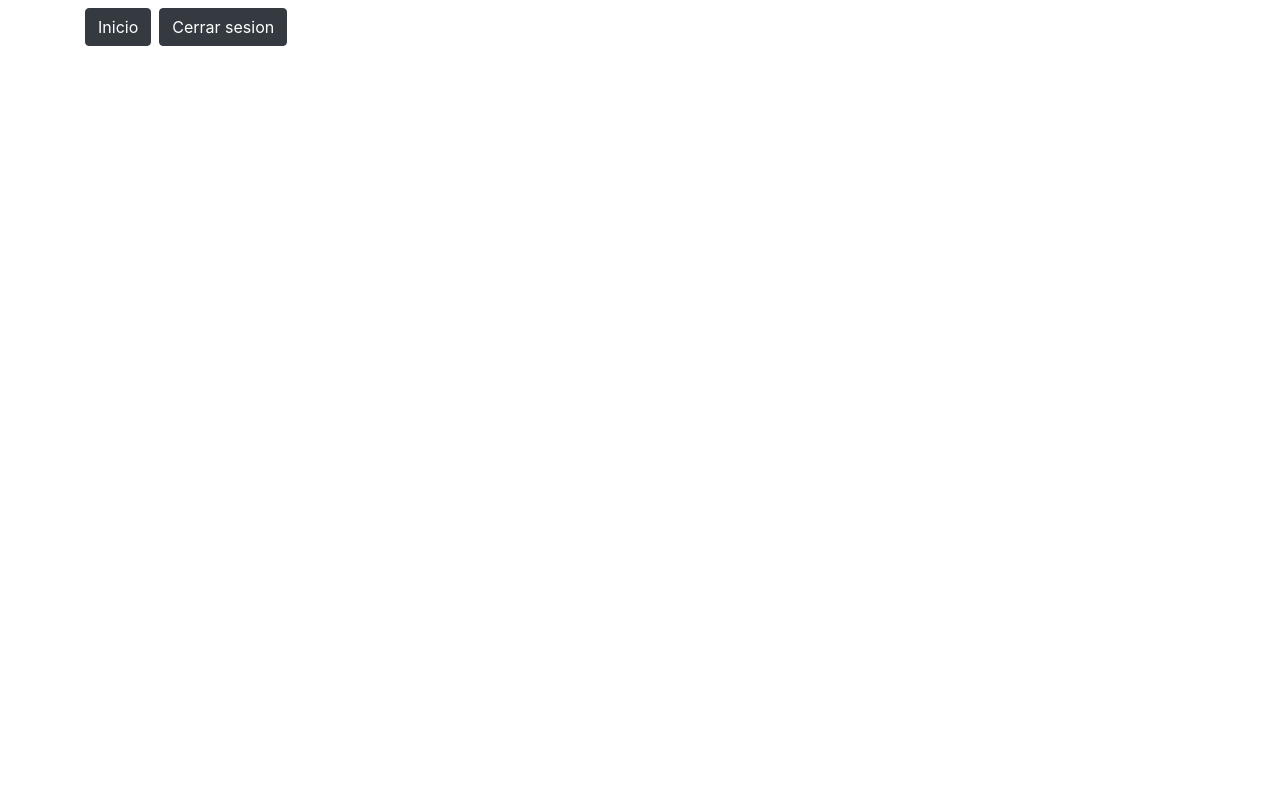
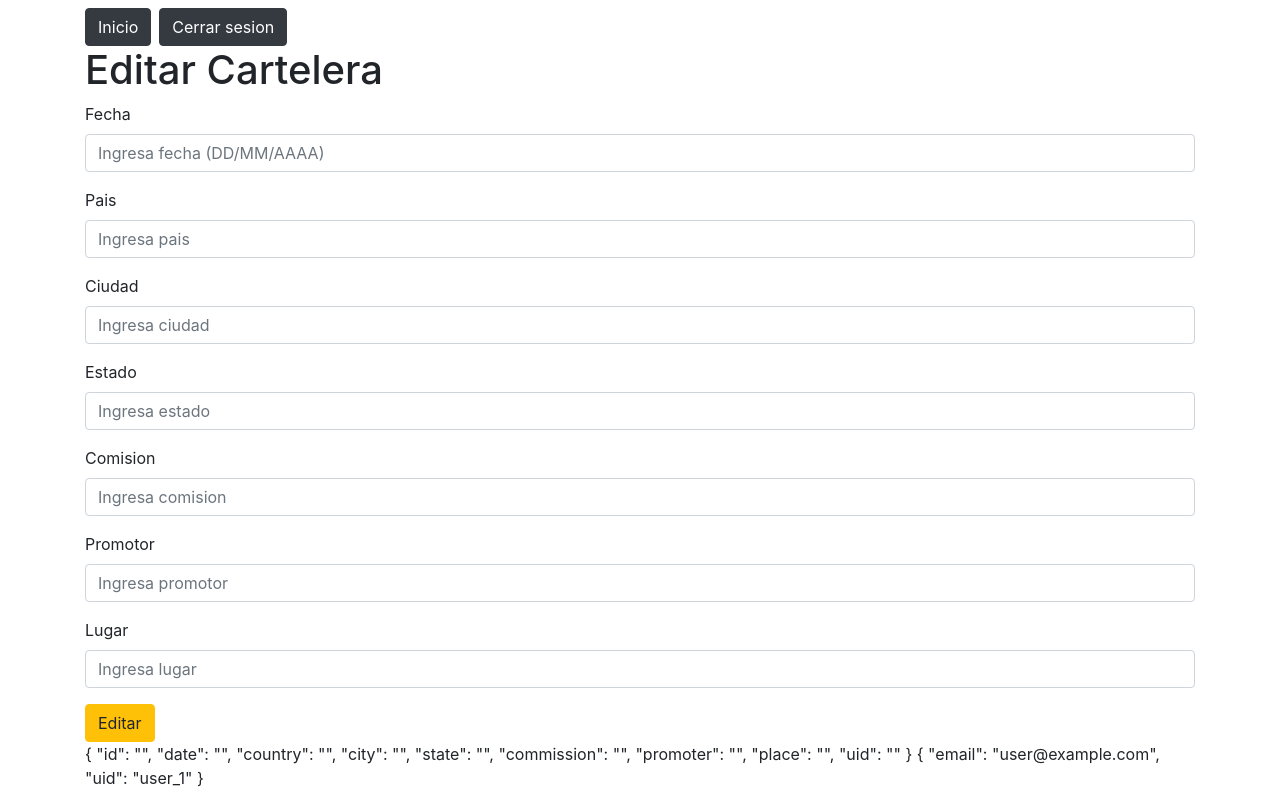
Before and after one commit to DavidSC34/auth-firebase-2020, a Vue app: page /editarCartelera/1 in a window 1280 px wide. Built offline with nearby package versions, Linux system fonts and the light colour scheme; no server answers; sample sign-in values are in the browser's storage.

Commit message:
vista y update de cartelera

```diff
--- a/src/router/index.js
+++ b/src/router/index.js
@@ -48,7 +48,7 @@ const routes = [
         meta: { requiresAuth: true }
     },
     {
-        path: '/editarCartelera',
+        path: '/editarCartelera/:id',
         name: 'EditarCartelera',
         component: () =>
             import ( /* webpackChunkName: "Agregar" */ '../views/EditarCartelera.vue'),
--- a/src/store/index.js
+++ b/src/store/index.js
@@ -45,7 +45,7 @@ export default new Vuex.Store({
         setCarteleras(state, payload) {
             state.carteleras = payload;
         },
-        setCartelera({ commit }, payload) {
+        setCartelera( state , payload) {
             state.cartelera = payload;
         }
     },
@@ -119,7 +119,7 @@ export default new Vuex.Store({
             try {
                 const res = await fetch('http://localhost:3000/carteleras');
                 const dataDB = await res.json();
-                console.log(typeof dataDB.detalle);
+               // console.log(typeof dataDB.detalle);
                 commit('setCarteleras', dataDB.detalle);
             } catch (error) {
                 console.log(error);
@@ -129,10 +129,11 @@ export default new Vuex.Store({
             try {
                 const res = await fetch(`http://localhost:3000/carteleras/${cartelera.id}`, {
                     method: 'PUT',
+                    headers: { "Content-type": "application/x-www-form-urlencoded; charset=UTF-8" },
                     body: JSON.stringify(cartelera)
                 });
-                const dataDB = res.json();
-                console.log(dataDB);
+                const resDB = await res.json();
+                console.log(resDB);
 
             } catch (error) {
                 console.log(error);
@@ -140,9 +141,23 @@ export default new Vuex.Store({
         },
         async getCartelera({ commit }, id) {
             try {
+                console.log(id);
                 const res = await fetch(`http://localhost:3000/carteleras/${id}`);
-                const dataDB = res.json();
-                console.log(dataDB);
+                const dataDB = await res.json();
+                console.log(dataDB.detalle[0]);
+                let cartelera = {
+                    id: dataDB.detalle[0].id_cartelera,
+                    date: dataDB.detalle[0].date,
+                    country: dataDB.detalle[0].country,
+                    city: dataDB.detalle[0].city,
+                    state: dataDB.detalle[0].state,
+                    commission: dataDB.detalle[0].commission,
+                    promoter: dataDB.detalle[0].promoter,
+                    place: dataDB.detalle[0].place,
+                    uid: dataDB.detalle[0].uid
+                }
+
+                commit('setCartelera',cartelera);
 
             } catch (error) {
                 console.log(error);
--- a/src/views/AgregarCartelera.vue
+++ b/src/views/AgregarCartelera.vue
@@ -2,17 +2,40 @@
     <div>
         <h1>Agregar</h1>
         <form @submit.prevent="agregarCartelera(cartelera)">
-            <input type="text" v-model="cartelera.date" class="form-control mb-2" placeholder="Ingresa fecha (DD/MM/AAAA)">
-            <input type="text" v-model="cartelera.country" class="form-control mb-2" placeholder="Ingresa pais">
-            <input type="text" v-model="cartelera.city" class="form-control mb-2" placeholder="Ingresa ciudad">
-            <input type="text" v-model="cartelera.state" class="form-control mb-2" placeholder="Ingresa estado">
-            <input type="text" v-model="cartelera.commission" class="form-control mb-2" placeholder="Ingresa comision">
-            <input type="text" v-model="cartelera.promoter" class="form-control mb-2" placeholder="Ingresa promotor">
-            <input type="text" v-model="cartelera.place" class="form-control mb-2" placeholder="Ingresa lugar">
-            <input type="hidden" v-model="cartelera.uid" >
+            <div class="form-group">
+                <label for="date">Fecha</label>
+                <input type="text" v-model="cartelera.date" class="form-control mb-2" placeholder="Ingresa fecha (DD/MM/AAAA)" id="date">
+            </div>
+            <div class="form-group">
+                <label for="pais">Pais</label>
+                <input type="text" v-model="cartelera.country" class="form-control mb-2" placeholder="Ingresa pais" id="pais">
+            </div>
+            <div class="form-group">
+                 <label for="ciudad">Ciudad</label>
+                 <input type="text" v-model="cartelera.city" class="form-control mb-2" placeholder="Ingresa ciudad" id="ciudad">
+            </div>
+            <div class="form-group">
+                 <label for="estado">Estado</label>
+                 <input type="text" v-model="cartelera.state" class="form-control mb-2" placeholder="Ingresa estado" id="estado">
+            </div>
+            <div class="form-group">
+                 <label for="comision">Comision</label>
+                 <input type="text" v-model="cartelera.commission" class="form-control mb-2" placeholder="Ingresa comision" id="comision">
+            </div>
+            <div class="form-group">
+                 <label for="promotor">Promotor</label>
+                 <input type="text" v-model="cartelera.promoter" class="form-control mb-2" placeholder="Ingresa promotor" id="promotor">
+            </div>
+             <div class="form-group">
+                  <label for="lugar">Lugar</label>
+                  <input type="text" v-model="cartelera.place" class="form-control mb-2" placeholder="Ingresa lugar" id="lugar">
+             </div>
+
+            <input type="hidden" v-model="cartelera.uid">
             <button type="submit" class="btn btn-primary">Agregar</button>
         </form>
         {{cartelera}}
+        {{usuario}}
     </div>
 </template>
 
@@ -30,7 +53,7 @@ export default {
                 commission:'',
                 promoter:'',
                 place: '',
-                uid:'fghdfghdfghdfghdfgh'
+                uid:''
             }
         }
     },
@@ -39,6 +62,10 @@ export default {
     },
     computed:{
         ...mapState(['usuario'])
+    },
+    created(){
+        this.cartelera.uid  = this.usuario.uid
     }
+
 }
 </script>
--- a/src/views/EditarCartelera.vue
+++ b/src/views/EditarCartelera.vue
@@ -1,3 +1,65 @@
 <template>
-    <h1>Editar Cartelera</h1>
+    <div>
+        <h1>Editar Cartelera</h1>
+
+
+        <form @submit.prevent="editarCartelera(cartelera)">
+            <div class="form-group">
+                <label for="date">Fecha</label>
+                <input type="text" v-model="cartelera.date" class="form-control mb-2" placeholder="Ingresa fecha (DD/MM/AAAA)" id="date">
+            </div>
+            <div class="form-group">
+                <label for="pais">Pais</label>
+                <input type="text" v-model="cartelera.country" class="form-control mb-2" placeholder="Ingresa pais" id="pais">
+            </div>
+            <div class="form-group">
+                 <label for="ciudad">Ciudad</label>
+                 <input type="text" v-model="cartelera.city" class="form-control mb-2" placeholder="Ingresa ciudad" id="ciudad">
+            </div>
+            <div class="form-group">
+                 <label for="estado">Estado</label>
+                 <input type="text" v-model="cartelera.state" class="form-control mb-2" placeholder="Ingresa estado" id="estado">
+            </div>
+            <div class="form-group">
+                 <label for="comision">Comision</label>
+                 <input type="text" v-model="cartelera.commission" class="form-control mb-2" placeholder="Ingresa comision" id="comision">
+            </div>
+            <div class="form-group">
+                 <label for="promotor">Promotor</label>
+                 <input type="text" v-model="cartelera.promoter" class="form-control mb-2" placeholder="Ingresa promotor" id="promotor">
+            </div>
+             <div class="form-group">
+                  <label for="lugar">Lugar</label>
+                  <input type="text" v-model="cartelera.place" class="form-control mb-2" placeholder="Ingresa lugar" id="lugar">
+             </div>
+
+            <input type="hidden" v-model="cartelera.uid">
+            <button type="submit" class="btn btn-warning">Editar</button>
+        </form>
+        {{cartelera}}
+        {{usuario}}
+    </div>
 </template>
+
+<script>
+import { mapActions,mapState} from 'vuex';
+export default{
+
+  name: 'EditarCartelera',
+    data(){
+        return {
+            id: this.$route.params.id
+        }
+    },
+    created(){
+            this.getCartelera(this.id)
+    },
+    methods:{
+        ...mapActions(['editarCartelera','getCartelera'])
+    },
+    computed:{
+        ...mapState(['cartelera','usuario'])
+    }
+}
+
+</script>
--- a/src/views/Inicio.vue
+++ b/src/views/Inicio.vue
@@ -16,7 +16,7 @@
         </li>
     </ul> -->
 
-    <ul class="list-group">
+    <!-- <ul class="list-group">
         <li v-for="(item,index) in carteleras" :key="index" class="list-group-item">
                 {{item.id_cartelera}} - {{item.date}} -  {{item.place}}
                 <router-link :to="{name:'EditarCartelera', params: {id: item.id}}"  class="float-right ml-2">
@@ -24,7 +24,42 @@
                 </router-link>
                 <button class='btn btn-danger float-right'>Eliminar</button>
         </li>
-    </ul>
+    </ul> -->
+
+    <div class="table-responsive-sm">
+        <table class="table">
+            <thead class="thead-dark">
+                <tr>
+                    <th scope="col">#</th>
+                    <th scope="col">Date</th>
+                    <th scope="col">Country</th>
+                    <th scope="col">City</th>
+                    <th scope="col">Commision</th>
+                    <th scope="col">Promoter</th>
+                    <th scope="col">Place</th>
+                    <th scope="col">Actions</th>
+                </tr>
+            </thead>
+            <tbody>
+                <tr v-for="(item,index) in carteleras" :key="index" >
+                    <td>{{item.id_cartelera}}</td>
+                    <td>{{item.date}}</td>
+                    <td>{{item.country}}</td>
+                    <td>{{item.city}}</td>
+                    <td>{{item.commission}}</td>
+                    <td>{{item.promoter}}</td>
+                    <td>{{item.place}}</td>
+                    <td>
+                        <router-link :to="{name:'EditarCartelera', params: {id: item.id_cartelera}}"  class="float-right ml-2">
+                            <button class="btn btn-warning">Editar</button>
+                        </router-link>
+                        <button class='btn btn-danger float-right'>Eliminar</button>
+
+                    </td>
+                </tr>
+            </tbody>
+        </table>
+    </div>
 
 </div>
 </template>
```
